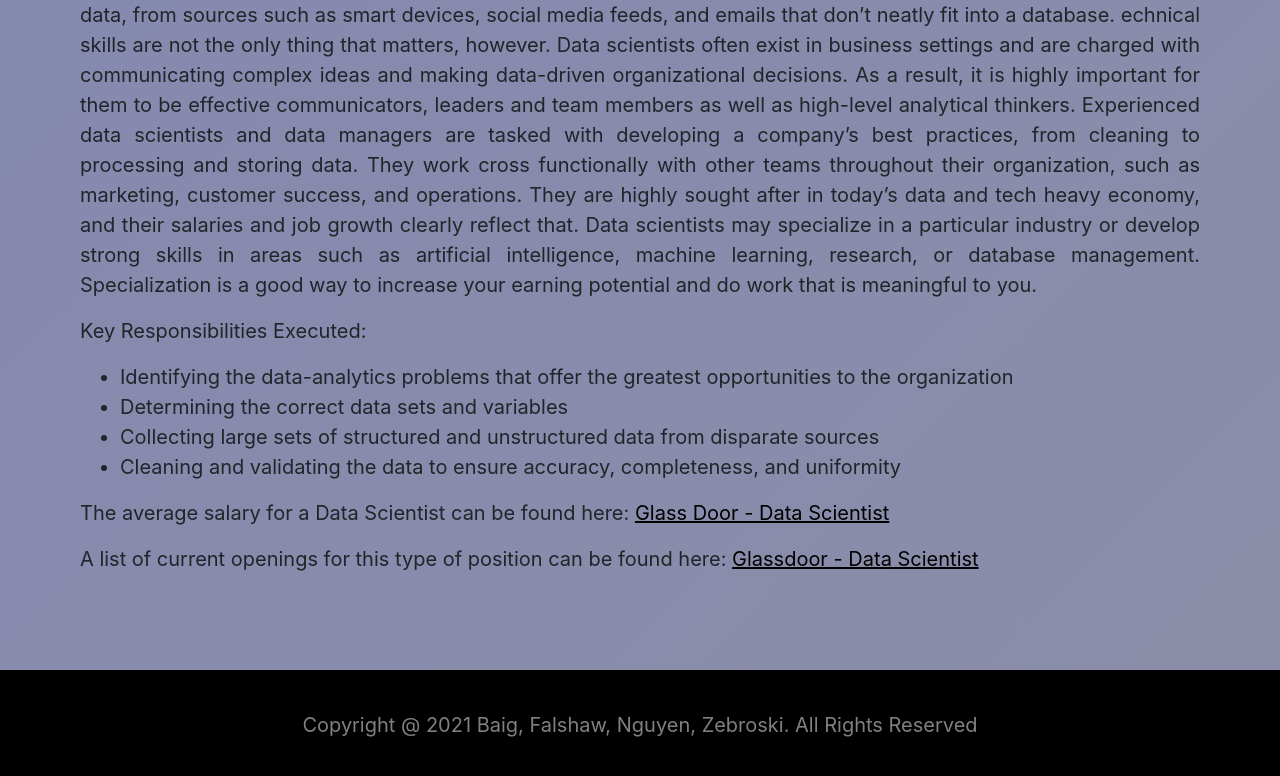
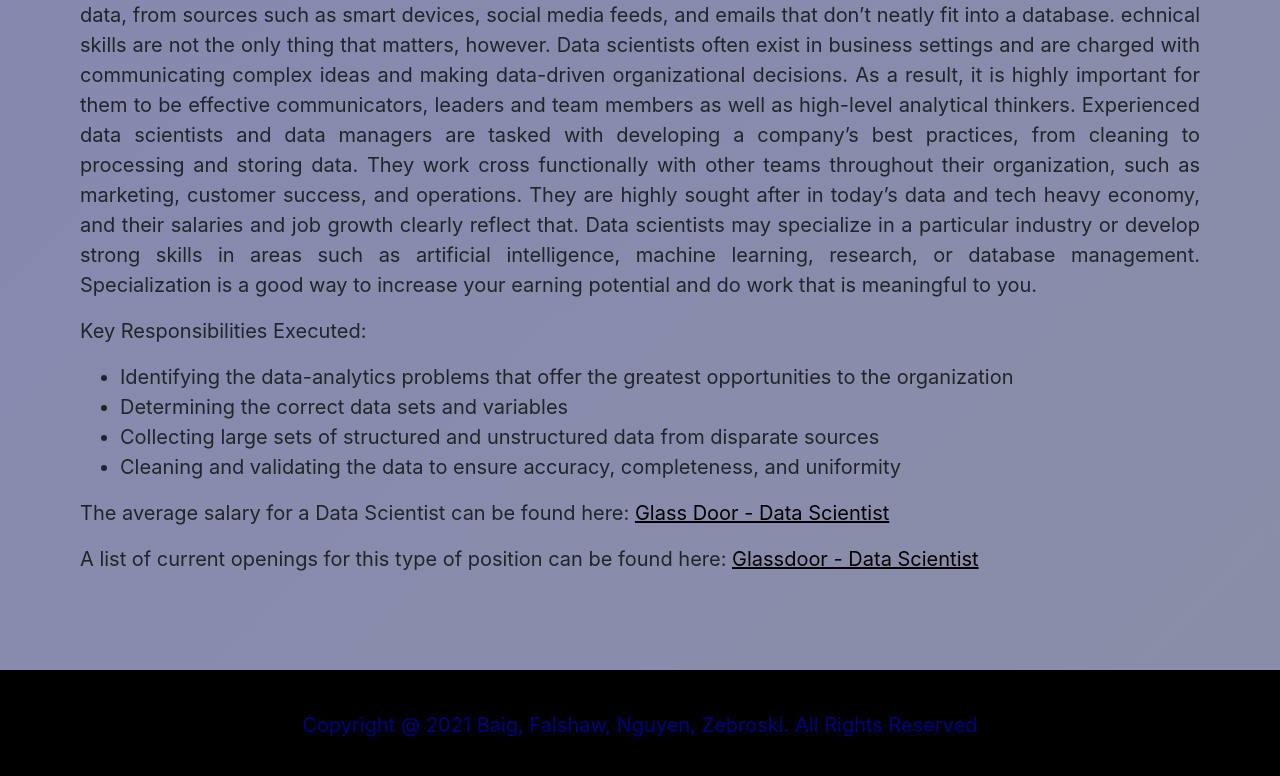
Before and after one commit to mnguyenh/year-up-data-exploration, a plain HTML site: page index.html in a window 1280 px wide. Shown: the part 5025-5801 px from the top of the page. Drawn offline with nearby package versions, Linux system fonts and the light colour scheme.

Commit message:
Altered footer color to help with contrast

```diff
--- a/style.css
+++ b/style.css
@@ -60,7 +60,7 @@ body {
 }
 #footer {
     text-align: center;
-    color: grey;
+    color: Navy;
     background-color: black;
     padding: 40px;
 }
```
